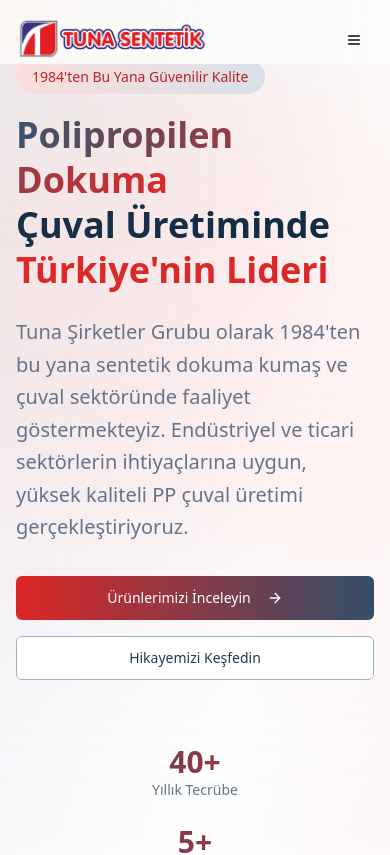
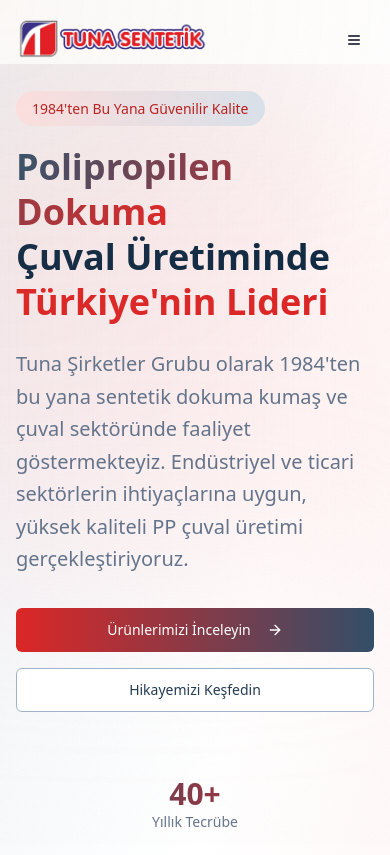
Before and after one commit to aliozkanozdurmus/efesentetik-website, a Next.js app: page / in a window 390 px wide. Shown: the top 855 px of the page. Built offline with nearby package versions, Linux system fonts and the light colour scheme.

Commit message:
feat: add mobile padding to "1984'ten Bu Yana Güvenilir Kalite" button
Use responsive classes for mobile-specific padding.

Co-authored-by: Ali Ozkan Ozdurmus <109829260+aliozkanozdurmus@users.noreply.github.com>

```diff
--- a/app/page.tsx
+++ b/app/page.tsx
@@ -137,7 +137,7 @@ export default function HomePage() {
             >
               <div className="space-y-6">
                 <motion.div
-                  className="inline-block"
+                  className="inline-block pt-8 md:pt-0"
                   initial={{ opacity: 0, y: 20 }}
                   animate={{ opacity: 1, y: 0 }}
                   transition={{ duration: 0.8, delay: 0.1 }}
```
